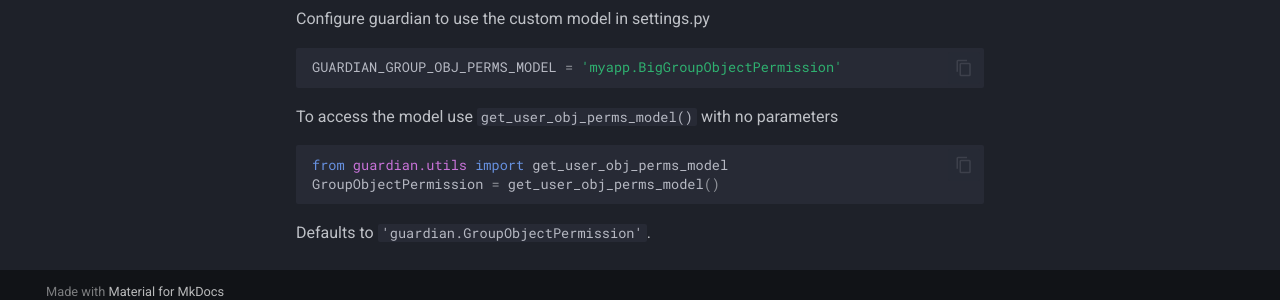
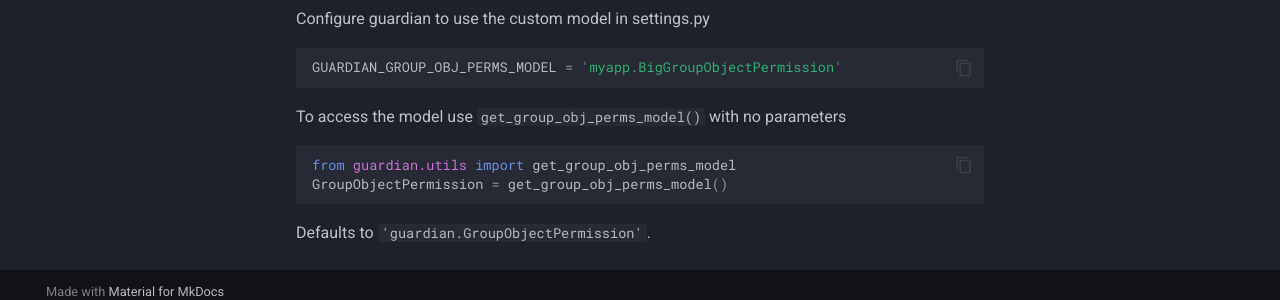
Before and after one commit to django-guardian/django-guardian, an MkDocs documentation site: the page built from docs/configuration.md, in a window 1280 px wide and 900 px high, scrolled down 5282 px. Shown: the part 586-886 px from the top of the window. Built offline with MkDocs 1.6.1 and Material for MkDocs 9.7.7, drawn with Linux system fonts in a browser that asks for light colours; plug-ins that fetch from the network failed and are left out; comment, search, counter and statistics services are not loaded.

Commit message:
Update configuration.md
Fix wrongly mentioned import and usage of get_group_obj_perms_model

````diff
--- a/docs/configuration.md
+++ b/docs/configuration.md
@@ -273,11 +273,11 @@ Configure guardian to use the custom model in settings.py
 GUARDIAN_GROUP_OBJ_PERMS_MODEL = 'myapp.BigGroupObjectPermission'
 ```
 
-To access the model use `get_user_obj_perms_model()` with no parameters
+To access the model use `get_group_obj_perms_model()` with no parameters
 
 ```python
-from guardian.utils import get_user_obj_perms_model
-GroupObjectPermission = get_user_obj_perms_model()
+from guardian.utils import get_group_obj_perms_model
+GroupObjectPermission = get_group_obj_perms_model()
 ```
 
 Defaults to `'guardian.GroupObjectPermission'`.
````
